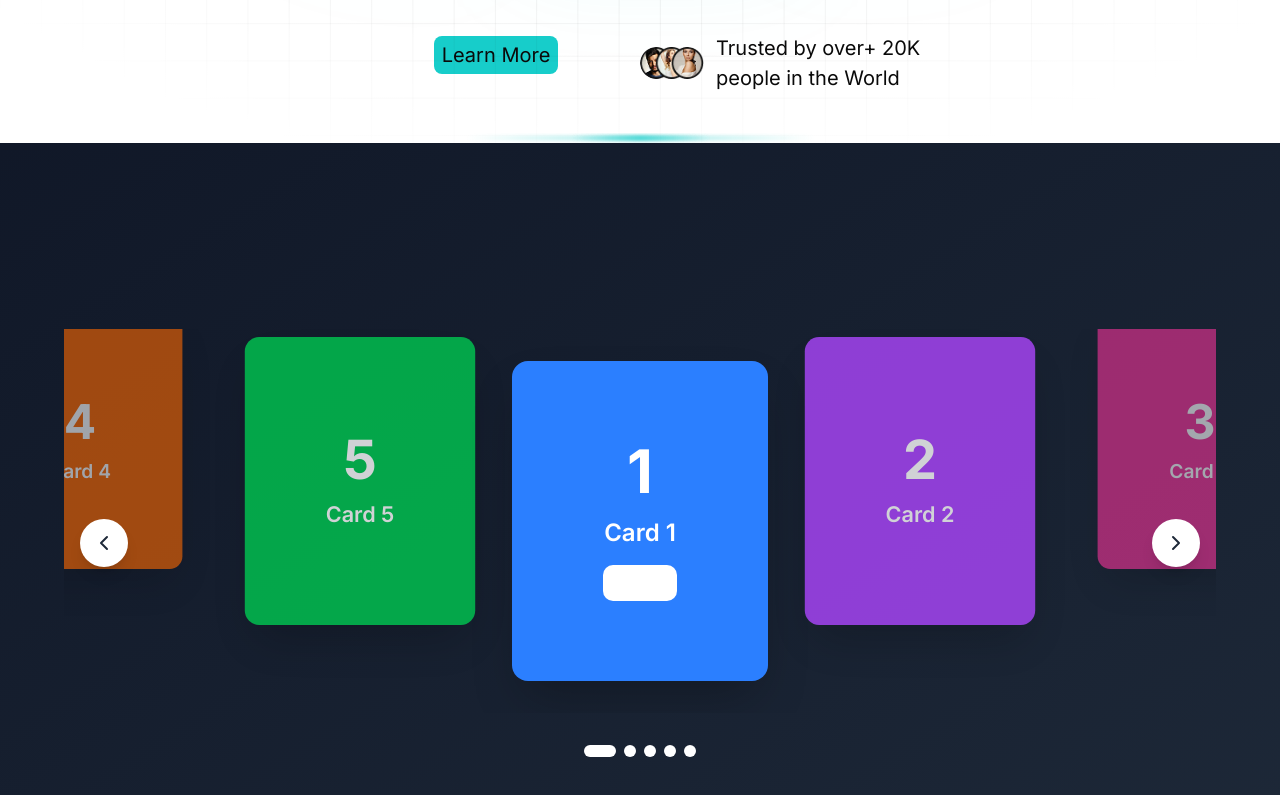
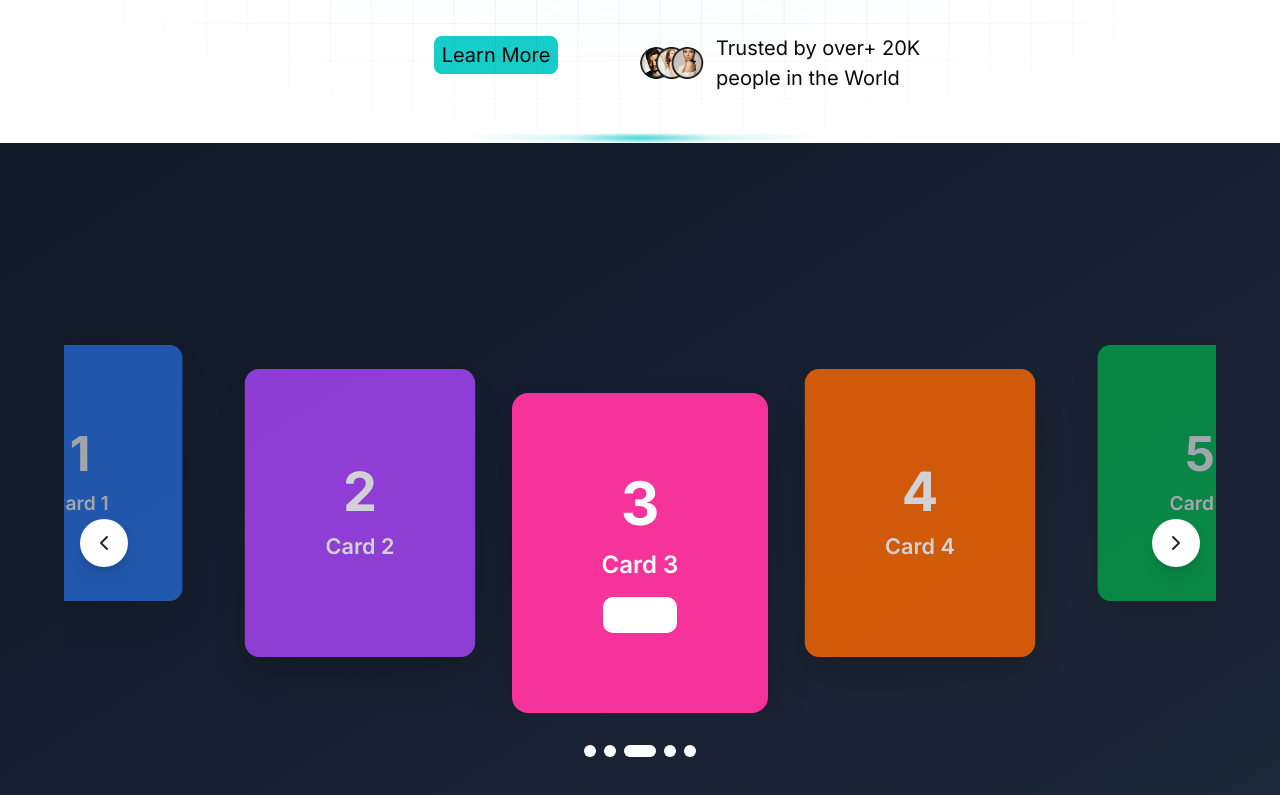
Before and after one commit to Roshen-Perera/ceylon-developers-portfolio, a Next.js app: page / in a window 1280 px wide. Shown: the part 461-1256 px from the top of the page. Built offline with nearby package versions, Linux system fonts and the light colour scheme.

Commit message:
Refactor ServiceCarousel to StaggeredCarousel, enhancing card display and navigation functionality

```diff
--- a/components/serviceCarousel.tsx
+++ b/components/serviceCarousel.tsx
@@ -1,10 +1,8 @@
-"use client";
-
 import React, { useState } from "react";
 import { ChevronLeft, ChevronRight } from "lucide-react";
 
-const ServiceCarousel = () => {
-  const [currentIndex, setCurrentIndex] = useState(0);
+const StaggeredCarousel = () => {
+  const [currentIndex, setCurrentIndex] = useState(2);
 
   const cards = [
     { id: 1, title: "Card 1", color: "bg-blue-500" },
@@ -14,29 +12,16 @@ const ServiceCarousel = () => {
     { id: 5, title: "Card 5", color: "bg-green-500" },
   ];
 
-  const getCardData = (index: number) => {
-    const cardIndex = ((index % cards.length) + cards.length) % cards.length;
-    return cards[cardIndex];
-  };
+  const getCardStyle = (index) => {
+    // Calculate distance considering circular looping
+    let distance = index - currentIndex;
+    const totalCards = cards.length;
 
-  const getCardStyle = (index: number) => {
-    const distance = index - currentIndex;
+    // Adjust for circular distance (shortest path around the circle)
+    if (distance > totalCards / 2) distance -= totalCards;
+    if (distance < -totalCards / 2) distance += totalCards;
+
     const absDistance = Math.abs(distance);
-
-    // Hide cards that are too far away
-    if (absDistance > 2) {
-      return {
-        transform: `translateX(${
-          distance * 280
-        }px) translateY(-80px) scale(0.8)`,
-        opacity: 0,
-        zIndex: 0,
-        pointerEvents: "none" as const,
-        position: "absolute" as const,
-        left: "50%",
-        marginLeft: "-128px",
-      };
-    }
 
     // Position 0 (center): baseline (0px up)
     // Position 1 (±1 from center): 40px up
@@ -53,37 +38,26 @@ const ServiceCarousel = () => {
       }px) translateY(${translateY}px) scale(${scale})`,
       opacity: opacity,
       zIndex: 5 - absDistance,
-      position: "absolute" as const,
-      left: "50%",
-      marginLeft: "-128px", // Half of card width (256px / 2)
     };
   };
 
   const next = () => {
-    setCurrentIndex((prev) => prev + 1);
+    setCurrentIndex((prev) => (prev + 1) % cards.length);
   };
 
   const prev = () => {
-    setCurrentIndex((prev) => prev - 1);
+    setCurrentIndex((prev) => (prev - 1 + cards.length) % cards.length);
   };
-
-  // Generate indices to render (current index ± 2)
-  const indicesToRender = [];
-  for (let i = currentIndex - 2; i <= currentIndex + 2; i++) {
-    indicesToRender.push(i);
-  }
 
   return (
     <div className="flex items-center justify-center min-h-screen bg-gradient-to-br from-gray-900 to-gray-800 p-8">
       <div className="relative w-full max-w-6xl">
         {/* Carousel Container */}
-        <div className="relative h-96 flex items-center justify-center overflow-hidden">
-          {indicesToRender.map((index) => {
-            const card = getCardData(index);
-            return (
+        <div className="relative h-96 flex items-end justify-center overflow-hidden">
+          {cards.map((card, index) => (
             <div
-                key={index}
-                className={`w-64 h-80 ${card.color} rounded-2xl shadow-2xl transition-all duration-500 ease-out cursor-pointer`}
+              key={card.id}
+              className={`absolute w-64 h-80 ${card.color} rounded-2xl shadow-2xl transition-all duration-500 ease-out cursor-pointer`}
               style={getCardStyle(index)}
               onClick={() => setCurrentIndex(index)}
             >
@@ -97,8 +71,7 @@ const ServiceCarousel = () => {
                 )}
               </div>
             </div>
-            );
-          })}
+          ))}
         </div>
 
         {/* Navigation Buttons */}
@@ -123,7 +96,7 @@ const ServiceCarousel = () => {
               key={card.id}
               onClick={() => setCurrentIndex(index)}
               className={`w-3 h-3 rounded-full transition-all ${
-                currentIndex % cards.length === index
+                index === currentIndex
                   ? "bg-white w-8"
                   : "bg-white bg-opacity-40"
               }`}
@@ -135,4 +108,4 @@ const ServiceCarousel = () => {
   );
 };
 
-export default ServiceCarousel;
+export default StaggeredCarousel;
```
Lines whose indentation alone changed are shown as unchanged.
